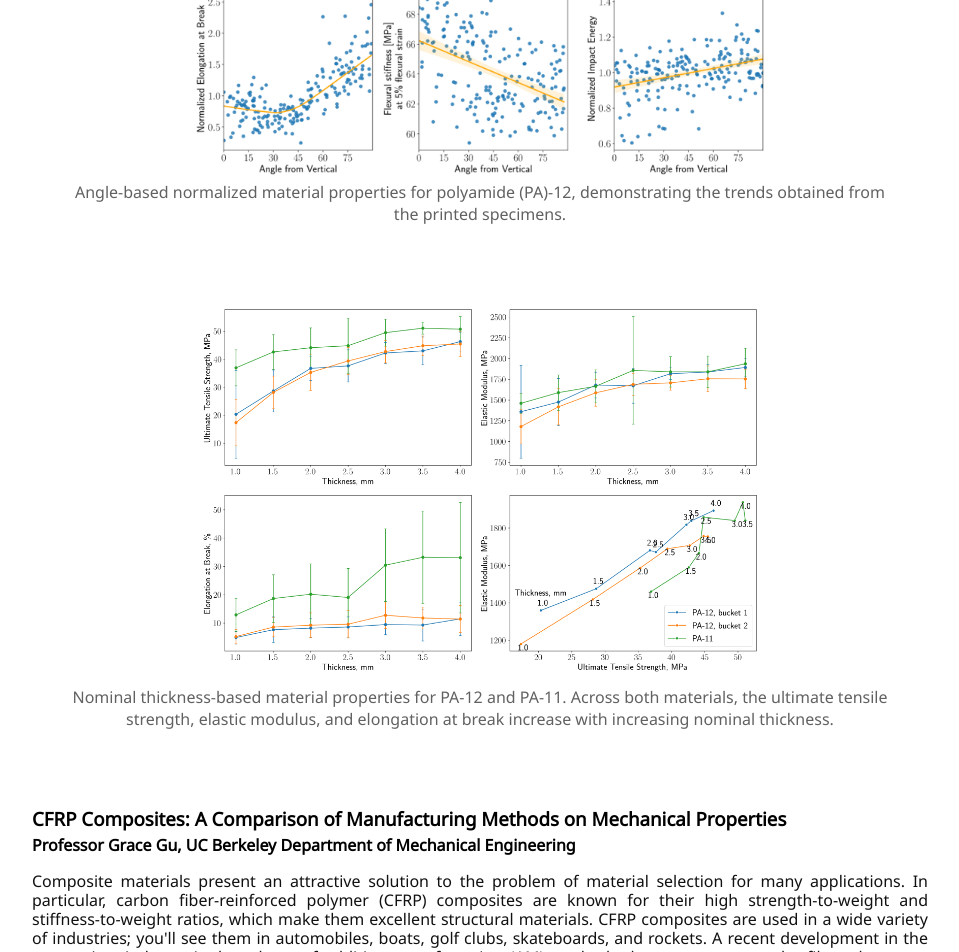
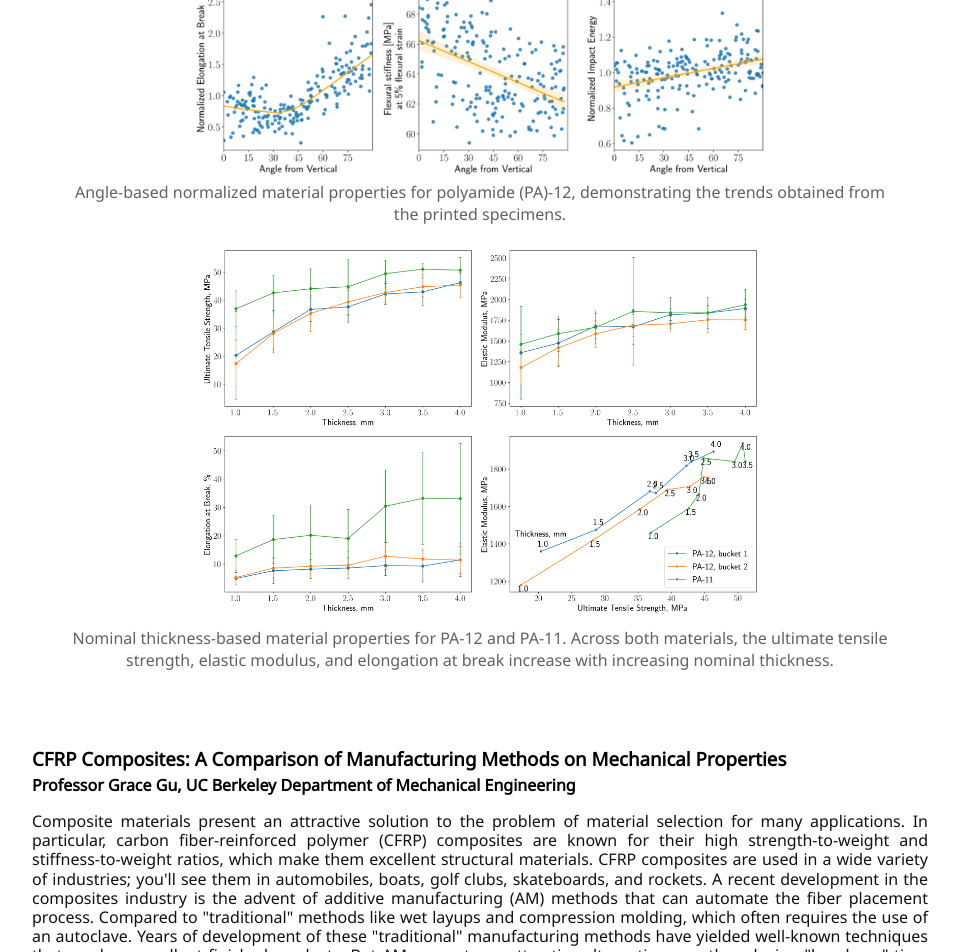
Before and after one commit to carbonheliumnitrogen/carbonheliumnitrogen.github.io, a Jekyll site: the page built from projects.html, in a window 1280 px wide. Shown: the part 1531-2483 px from the top of the page, without its empty margins (160-1119 px from the left). Built offline with Jekyll 4.4.1, drawn with Linux system fonts in a browser that asks for light colours.

Commit message:
Update projects.html

```diff
--- a/projects.html
+++ b/projects.html
@@ -61,7 +61,7 @@ I am especially grateful to Professor Lin and Professor Gu in the ME Department,
 	</figure>
 	<figure>
     		<img class="columntwo" src="Poster_Fig_2.png" style="width:70%">
-		<figcaption class="bottom-three"> Angle-based normalized material properties for polyamide (PA)-12, demonstrating the trends obtained from the printed specimens.
+		<figcaption> Angle-based normalized material properties for polyamide (PA)-12, demonstrating the trends obtained from the printed specimens.
 </figcaption>
 	</figure>
 		<figure>
```
